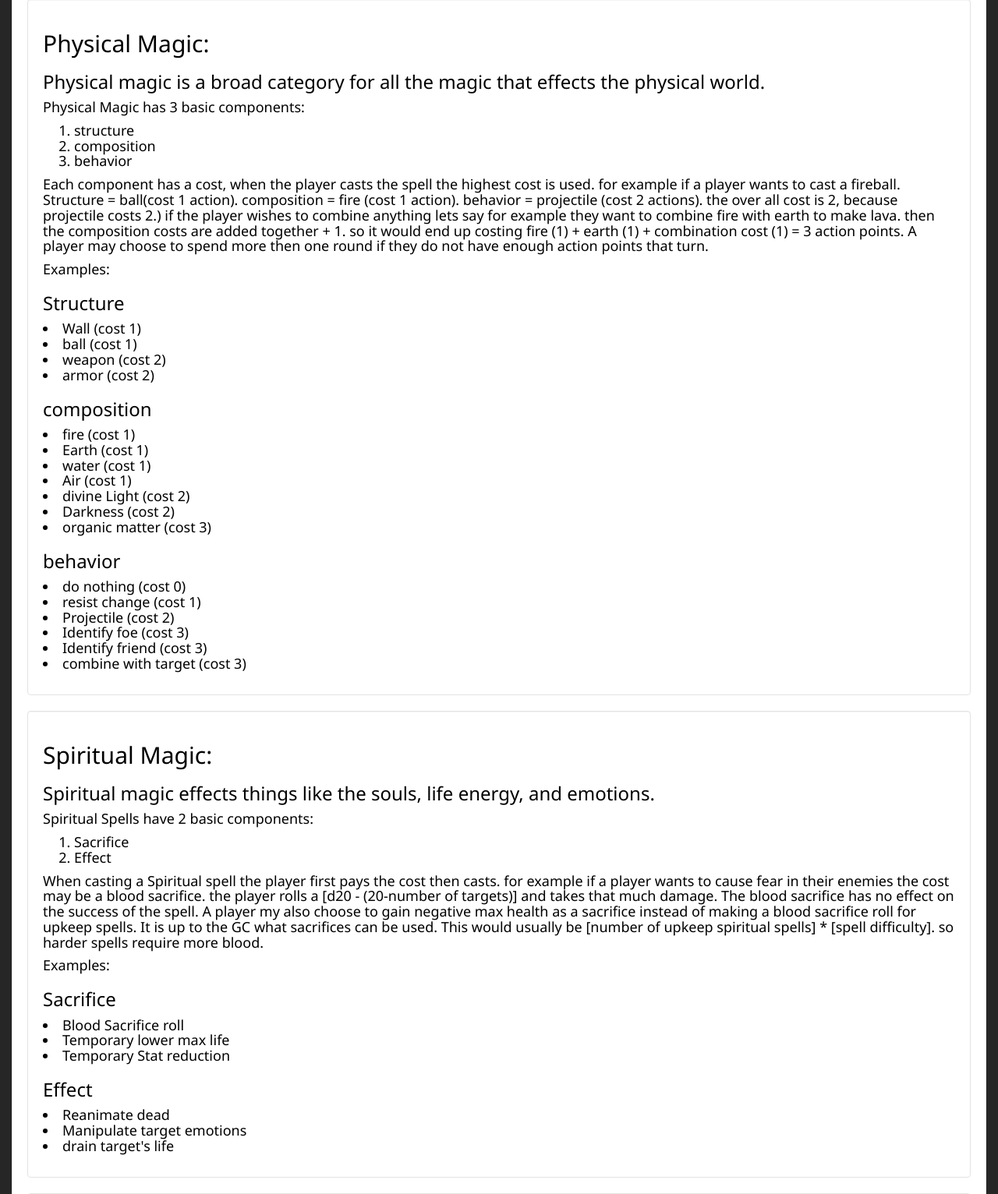
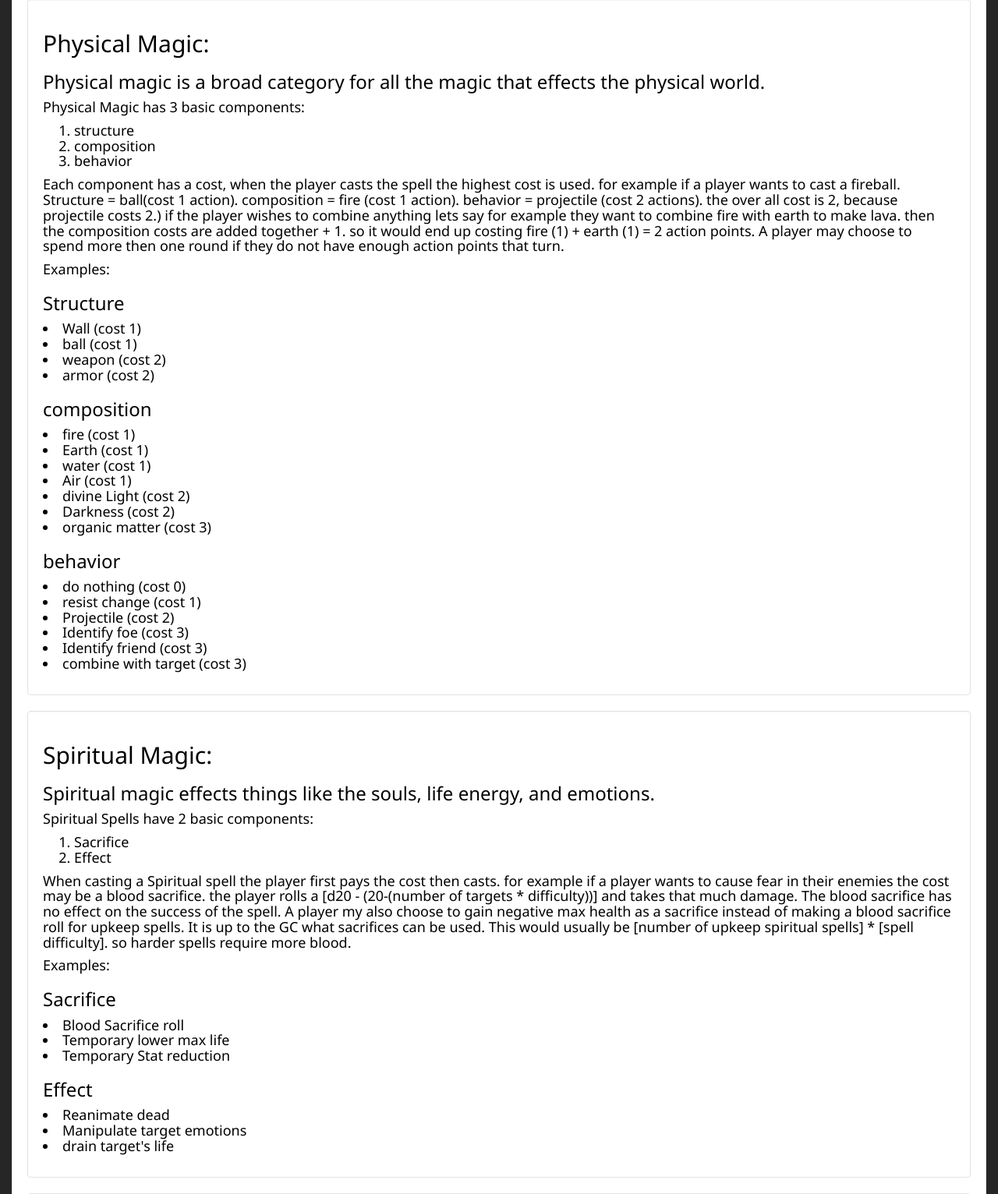
Before and after one commit to EndArixx/CoreSite, a Django app: page /RPG/PlayerHandbook in a window 1280 px wide. Shown: the part 4790-6322 px from the top of the page at 78% size. Run offline with Django 3.2, Linux system fonts and the light colour scheme; some libraries are stand-ins or nearby versions.

Commit message:
Update Core/stats/templates/stats/playerHB.html
update wording for magic system in handbook.

```diff
--- a/Core/stats/templates/stats/playerHB.html
+++ b/Core/stats/templates/stats/playerHB.html
@@ -167,7 +167,7 @@
 			<li>composition</li>
 			<li>behavior</li>
 		</ol></h4>
-		<h4>Each component has a cost, when the player casts the spell the highest cost is used. for example if a player wants to cast a fireball. Structure = ball(cost 1 action). composition = fire (cost 1 action). behavior = projectile (cost 2 actions). the over all cost is 2, because projectile costs 2.) if the player wishes to combine anything lets say for example they want to combine fire with earth to make lava. then the composition costs are added together + 1. so it would end up costing fire (1) + earth (1) + combination cost (1) = 3 action points. A player may choose to spend more then one round if they do not have enough action points that turn.</h4>
+		<h4>Each component has a cost, when the player casts the spell the highest cost is used. for example if a player wants to cast a fireball. Structure = ball(cost 1 action). composition = fire (cost 1 action). behavior = projectile (cost 2 actions). the over all cost is 2, because projectile costs 2.) if the player wishes to combine anything lets say for example they want to combine fire with earth to make lava. then the composition costs are added together + 1. so it would end up costing fire (1) + earth (1) = 2 action points. A player may choose to spend more then one round if they do not have enough action points that turn.</h4>
 		<h4>Examples:</h4>
 		<h3>Structure</h3>
 		<h4>
@@ -202,7 +202,7 @@
 			<li>Sacrifice</li>
 			<li>Effect</li>
 		</ol></h4>
-		<h4>When casting a Spiritual spell the player first pays the cost then casts. for example if a player wants to cause fear in their enemies the cost may be a blood sacrifice. the player rolls a [d20 - (20-number of targets)]  and takes that much damage. The blood sacrifice has no effect on the success of the spell. A player my also choose to gain negative max health as a sacrifice instead of making a blood sacrifice roll for upkeep spells. It is up to the GC what sacrifices can be used. This would usually be [number of upkeep spiritual spells] * [spell difficulty]. so harder spells require more blood.</h4>
+		<h4>When casting a Spiritual spell the player first pays the cost then casts. for example if a player wants to cause fear in their enemies the cost may be a blood sacrifice. the player rolls a [d20 - (20-(number of targets * difficulty))]  and takes that much damage. The blood sacrifice has no effect on the success of the spell. A player my also choose to gain negative max health as a sacrifice instead of making a blood sacrifice roll for upkeep spells. It is up to the GC what sacrifices can be used. This would usually be [number of upkeep spiritual spells] * [spell difficulty]. so harder spells require more blood.</h4>
 		<h4>Examples:</h4>
 		<h3>Sacrifice</h3>
 		<h4>
@@ -228,7 +228,7 @@
 	<section id = 'power'><div class = well>
 		<h2><strong>-Unique Powers-</strong></h2>
 		<p>&nbsp;</p>
-		<h4>In addition to magic soldiers my also learn unique powers while adventuring in the forest. These abilities are usually more powerful than regular magic or skills. It is up to the GC what kind of powers the players can get. Unlike magic, these powers should be generally vague and not super specific. for example instead of saying the player can now 'summon a fireball that requires 15 or better and deals 5 damage' the power could be 'player may summon and control fire' this then allows the players to solve various problems with their fire ability, not just use it as an attack. they may start a campfire for warmth or illuminate a dark space. when they player uses the power they roll a d20+ the power score. difficult things should require a higher roll and is left up to the GC. for example if you wanted to throw a fire ball, it would likely be only as difficult as a basic attack. but if you wanted to spread a wave of fire across several enemies this would defiantly require a higher roll such as a 19 or better. Power Value can increase making hard rolls easier for the player.</h4>
+		<h4>In addition to magic soldiers my also learn unique powers while adventuring in the forest. These abilities are usually more powerful than regular magic or skills. It is up to the GC what kind of powers the players can get. Unlike magic, these powers should be generally vague and not super specific. for example instead of saying the player can now 'summon a fireball that requires 15 or better and deals 5 damage' the power could be 'player may summon and control fire' this then allows the players to solve various problems with their fire ability, not just use it as an attack. they may start a campfire for warmth or illuminate a dark space. when they player uses the power they roll a d20 + the power score. difficult things should require a higher roll and is left up to the GC. for example if you wanted to throw a fire ball, it would likely be only as difficult as a basic attack. but if you wanted to spread a wave of fire across several enemies this would defiantly require a higher roll such as a 19 or better. Power Value can increase making hard rolls easier for the player.</h4>
 		<h2>Some types of powers:</h2>
 		<h3><li>Technology</h3></li>
 		<h3><li>Divine Gift<h3></li>
```
